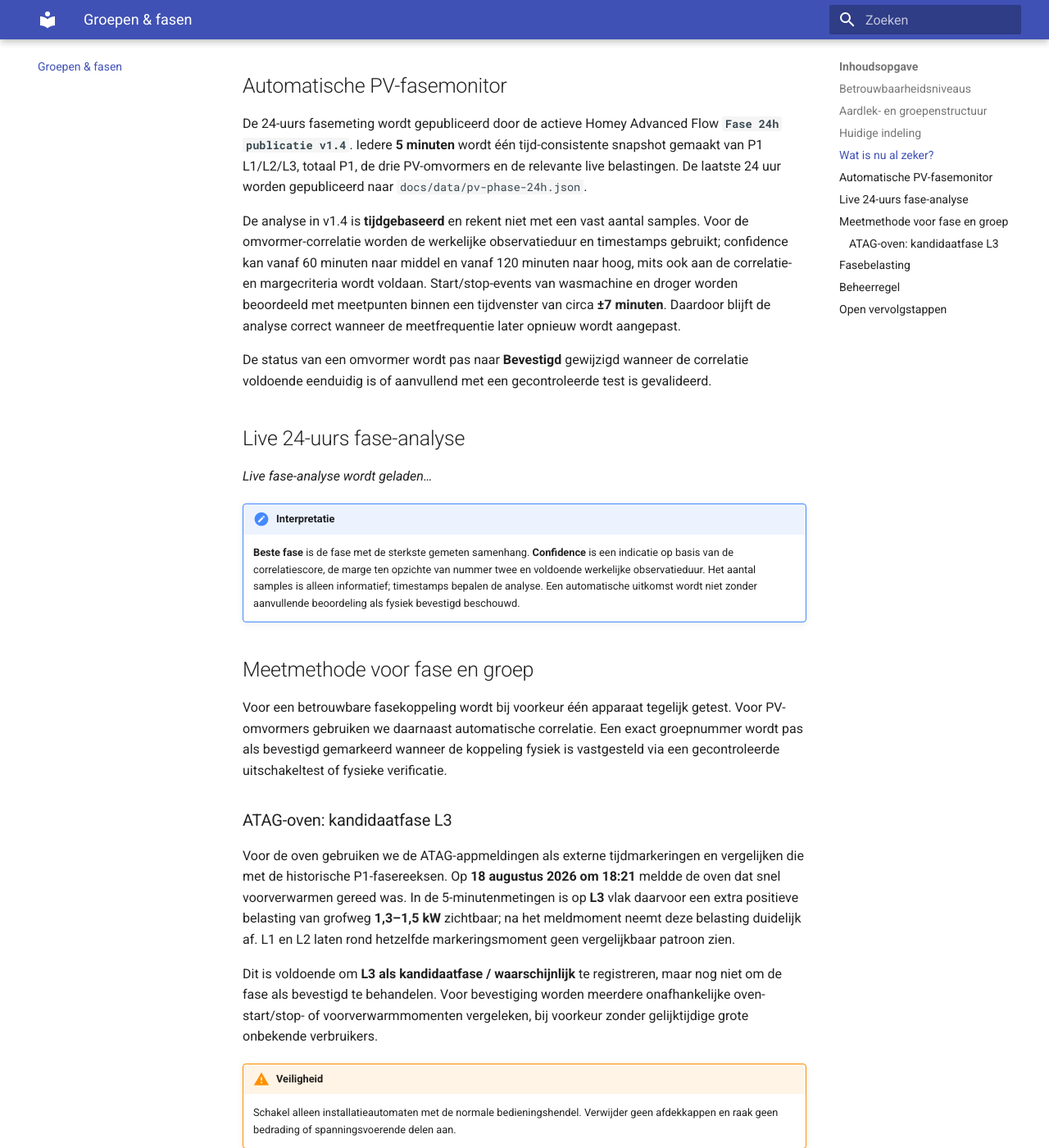
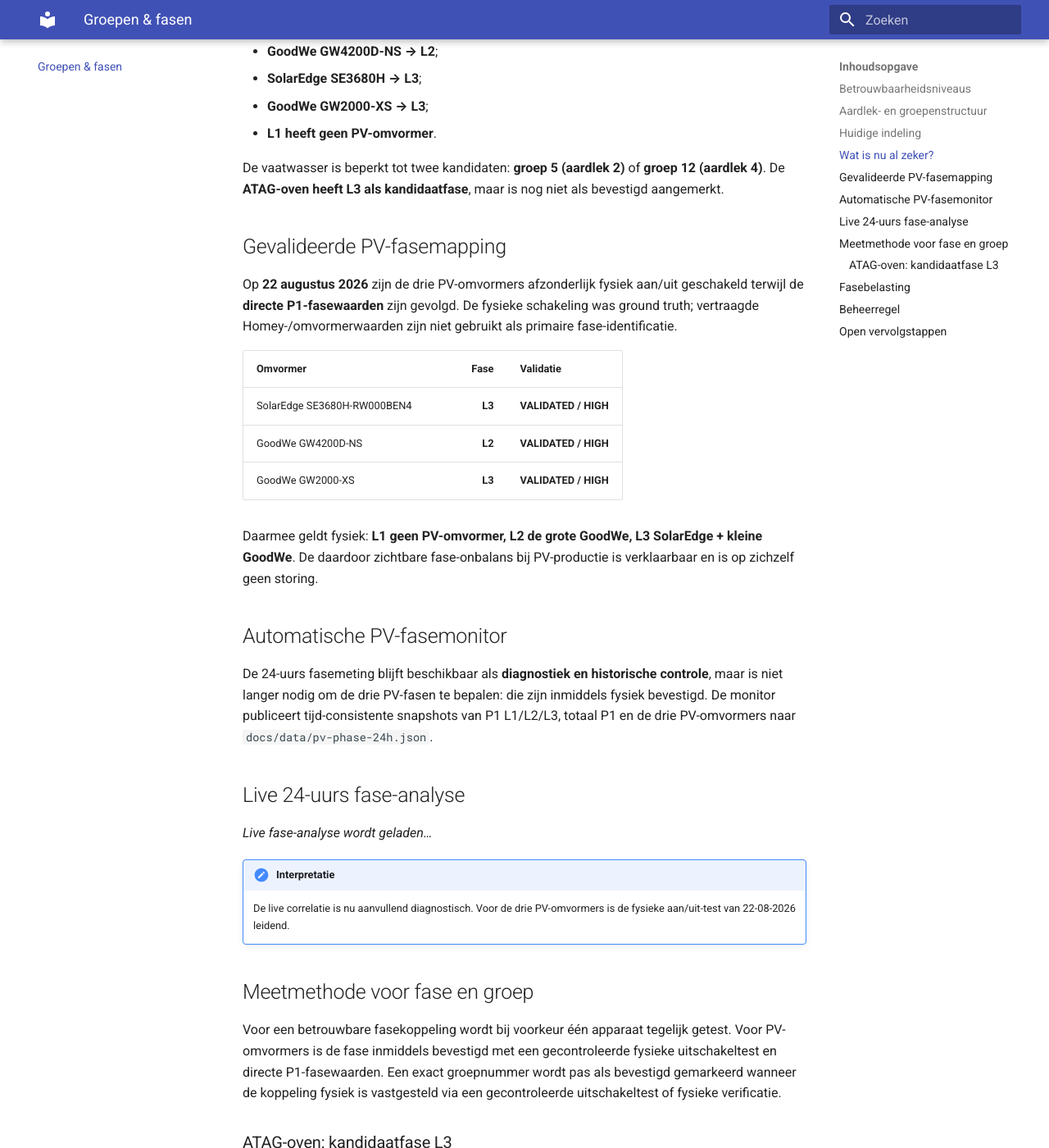
Before and after one commit to OnsKasteeltje/homey-energy-manual, an MkDocs documentation site: the page built from docs/groepen-fasen.md, in a window 1280 px wide and 1400 px high, scrolled down 2995 px. Shown: the whole window at 82% size. Built offline with MkDocs 1.6.1 and Material for MkDocs 9.7.7, drawn with Linux system fonts in a browser that asks for light colours; some of the changed text lies outside the part shown.

Commit message:
Update validated PV inverter phase mapping

```diff
--- a/docs/groepen-fasen.md
+++ b/docs/groepen-fasen.md
@@ -39,9 +39,9 @@
 | Koffiezetapparaat | Nog te bepalen | Nog te bepalen | Nog te bepalen | Fasekoppeling nog niet betrouwbaar bevestigd. |
 | Quooker | Nog te bepalen | Nog te bepalen | Nog te bepalen | Nog te valideren. |
 | Quatt warmtepomp / CV-installatie | Nog te bepalen | Nog te bepalen | Nog te bepalen | Nog te valideren. |
-| SolarEdge SE3680H | **Wordt gemonitord** | Nog te bepalen | Volgt uit groep | Automatische fasecorrelatie actief. |
-| GoodWe GW4200D-NS | **Wordt gemonitord** | Nog te bepalen | Volgt uit groep | Automatische fasecorrelatie actief. |
-| GoodWe GW2000-XS | **Wordt gemonitord** | Nog te bepalen | Volgt uit groep | Automatische fasecorrelatie actief. |
+| SolarEdge SE3680H | **L3** | Nog te bepalen | Volgt uit groep | **Bevestigd / HIGH.** Fysieke aan/uit-test op 22-08-2026 met directe P1-fasewaarden. |
+| GoodWe GW4200D-NS | **L2** | Nog te bepalen | Volgt uit groep | **Bevestigd / HIGH.** Fysieke aan/uit-test op 22-08-2026 met directe P1-fasewaarden. |
+| GoodWe GW2000-XS | **L3** | Nog te bepalen | Volgt uit groep | **Bevestigd / HIGH.** Fysieke aan/uit-test op 22-08-2026 met directe P1-fasewaarden. |
 | Schuurvoeding | **L1 + L2 + L3** | **Groep 14, 3-polig B16** | Apart / n.v.t. in schema 1–13 | **Bevestigd.** Fysiek in de meterkast gecontroleerd. |
 
 ## Wat is nu al zeker?
@@ -54,17 +54,29 @@
 - **aardlek 4 → groepen 11–13**;
 - **groep 14 → 3-polige B16-schuurvoeding**;
 - Tesla/Easee is een 3-fase verbruiker;
-- boiler en waterkoker zijn aan L2 gekoppeld.
+- boiler en waterkoker zijn aan L2 gekoppeld;
+- **GoodWe GW4200D-NS → L2**;
+- **SolarEdge SE3680H → L3**;
+- **GoodWe GW2000-XS → L3**;
+- **L1 heeft geen PV-omvormer**.
 
 De vaatwasser is beperkt tot twee kandidaten: **groep 5 (aardlek 2)** of **groep 12 (aardlek 4)**. De **ATAG-oven heeft L3 als kandidaatfase**, maar is nog niet als bevestigd aangemerkt.
 
+## Gevalideerde PV-fasemapping
+
+Op **22 augustus 2026** zijn de drie PV-omvormers afzonderlijk fysiek aan/uit geschakeld terwijl de **directe P1-fasewaarden** zijn gevolgd. De fysieke schakeling was ground truth; vertraagde Homey-/omvormerwaarden zijn niet gebruikt als primaire fase-identificatie.
+
+| Omvormer | Fase | Validatie |
+|---|---:|---|
+| SolarEdge SE3680H-RW000BEN4 | **L3** | **VALIDATED / HIGH** |
+| GoodWe GW4200D-NS | **L2** | **VALIDATED / HIGH** |
+| GoodWe GW2000-XS | **L3** | **VALIDATED / HIGH** |
+
+Daarmee geldt fysiek: **L1 geen PV-omvormer, L2 de grote GoodWe, L3 SolarEdge + kleine GoodWe**. De daardoor zichtbare fase-onbalans bij PV-productie is verklaarbaar en is op zichzelf geen storing.
+
 ## Automatische PV-fasemonitor
 
-De 24-uurs fasemeting wordt gepubliceerd door de actieve Homey Advanced Flow **`Fase 24h publicatie v1.4`**. Iedere **5 minuten** wordt één tijd-consistente snapshot gemaakt van P1 L1/L2/L3, totaal P1, de drie PV-omvormers en de relevante live belastingen. De laatste 24 uur worden gepubliceerd naar `docs/data/pv-phase-24h.json`.
-
-De analyse in v1.4 is **tijdgebaseerd** en rekent niet met een vast aantal samples. Voor de omvormer-correlatie worden de werkelijke observatieduur en timestamps gebruikt; confidence kan vanaf 60 minuten naar middel en vanaf 120 minuten naar hoog, mits ook aan de correlatie- en margecriteria wordt voldaan. Start/stop-events van wasmachine en droger worden beoordeeld met meetpunten binnen een tijdvenster van circa **±7 minuten**. Daardoor blijft de analyse correct wanneer de meetfrequentie later opnieuw wordt aangepast.
-
-De status van een omvormer wordt pas naar **Bevestigd** gewijzigd wanneer de correlatie voldoende eenduidig is of aanvullend met een gecontroleerde test is gevalideerd.
+De 24-uurs fasemeting blijft beschikbaar als **diagnostiek en historische controle**, maar is niet langer nodig om de drie PV-fasen te bepalen: die zijn inmiddels fysiek bevestigd. De monitor publiceert tijd-consistente snapshots van P1 L1/L2/L3, totaal P1 en de drie PV-omvormers naar `docs/data/pv-phase-24h.json`.
 
 ## Live 24-uurs fase-analyse
 
@@ -73,11 +85,11 @@
 </div>
 
 !!! note "Interpretatie"
-    **Beste fase** is de fase met de sterkste gemeten samenhang. **Confidence** is een indicatie op basis van de correlatiescore, de marge ten opzichte van nummer twee en voldoende werkelijke observatieduur. Het aantal samples is alleen informatief; timestamps bepalen de analyse. Een automatische uitkomst wordt niet zonder aanvullende beoordeling als fysiek bevestigd beschouwd.
+    De live correlatie is nu aanvullend diagnostisch. Voor de drie PV-omvormers is de fysieke aan/uit-test van 22-08-2026 leidend.
 
 ## Meetmethode voor fase en groep
 
-Voor een betrouwbare fasekoppeling wordt bij voorkeur één apparaat tegelijk getest. Voor PV-omvormers gebruiken we daarnaast automatische correlatie. Een exact groepnummer wordt pas als bevestigd gemarkeerd wanneer de koppeling fysiek is vastgesteld via een gecontroleerde uitschakeltest of fysieke verificatie.
+Voor een betrouwbare fasekoppeling wordt bij voorkeur één apparaat tegelijk getest. Voor PV-omvormers is de fase inmiddels bevestigd met een gecontroleerde fysieke uitschakeltest en directe P1-fasewaarden. Een exact groepnummer wordt pas als bevestigd gemarkeerd wanneer de koppeling fysiek is vastgesteld via een gecontroleerde uitschakeltest of fysieke verificatie.
 
 ### ATAG-oven: kandidaatfase L3
 
@@ -90,7 +102,7 @@
 
 ## Fasebelasting
 
-Wasmachine, boiler en waterkoker zijn aan L2 gekoppeld. Vooral boiler en waterkoker kunnen samen ongeveer 4,1 kW toevoegen. De droger is aan L3 gekoppeld. De ATAG-oven is voorlopig eveneens een **L3-kandidaat**, wat relevant kan worden voor toekomstige fasebalancering zodra die koppeling is bevestigd. Dit blijft relevant voor de voorbereiding van de Victron-opstelling.
+Wasmachine, boiler en waterkoker zijn aan L2 gekoppeld. Vooral boiler en waterkoker kunnen samen ongeveer 4,1 kW toevoegen. De **GoodWe GW4200D-NS produceert eveneens op L2**. De droger is aan L3 gekoppeld; daarnaast produceren **SolarEdge SE3680H en GoodWe GW2000-XS beide op L3**. De ATAG-oven is voorlopig eveneens een **L3-kandidaat**. Dit fasebeeld is relevant voor de voorbereiding van de Victron-opstelling; de single-phase MultiPlus is daarom in de hardwarebaseline op **L1** voorzien.
 
 ## Beheerregel
 
@@ -98,6 +110,6 @@
 
 ## Open vervolgstappen
 
-De vaatwasser moet nog definitief tussen **groep 5 en groep 12** worden onderscheiden. De **ATAG-oven moet met aanvullende app-gemarkeerde start/stop- of voorverwarmmomenten worden gevalideerd voordat L3 naar Bevestigd kan**. Daarnaast blijven onder meer kookplaat/fornuis, koffiezetapparaat, Quooker en Quatt qua exacte groep/fase nog open. De exacte groepen van boiler en waterkoker moeten eveneens nog fysiek worden gekoppeld.
+De vaatwasser moet nog definitief tussen **groep 5 en groep 12** worden onderscheiden. De **ATAG-oven moet met aanvullende app-gemarkeerde start/stop- of voorverwarmmomenten worden gevalideerd voordat L3 naar Bevestigd kan**. Daarnaast blijven onder meer kookplaat/fornuis, koffiezetapparaat, Quooker en Quatt qua exacte groep/fase nog open. De exacte groepen van boiler, waterkoker en de drie PV-omvormers moeten eveneens nog fysiek aan groep/automaat worden gekoppeld.
 
-> Laatste inhoudelijke update: 19 augustus 2026. ATAG-oven toegevoegd met **L3 als kandidaatfase (Waarschijnlijk)** op basis van correlatie tussen ATAG-appmelding en historische P1-fasemetingen; bevestiging volgt pas na extra onafhankelijke meetmomenten.
+> Laatste inhoudelijke update: 23 augustus 2026. De fysiek gevalideerde PV-fasemapping van 22 augustus is verwerkt: **GoodWe GW4200D-NS = L2; SolarEdge SE3680H = L3; GoodWe GW2000-XS = L3; L1 heeft geen PV-omvormer**.
```
